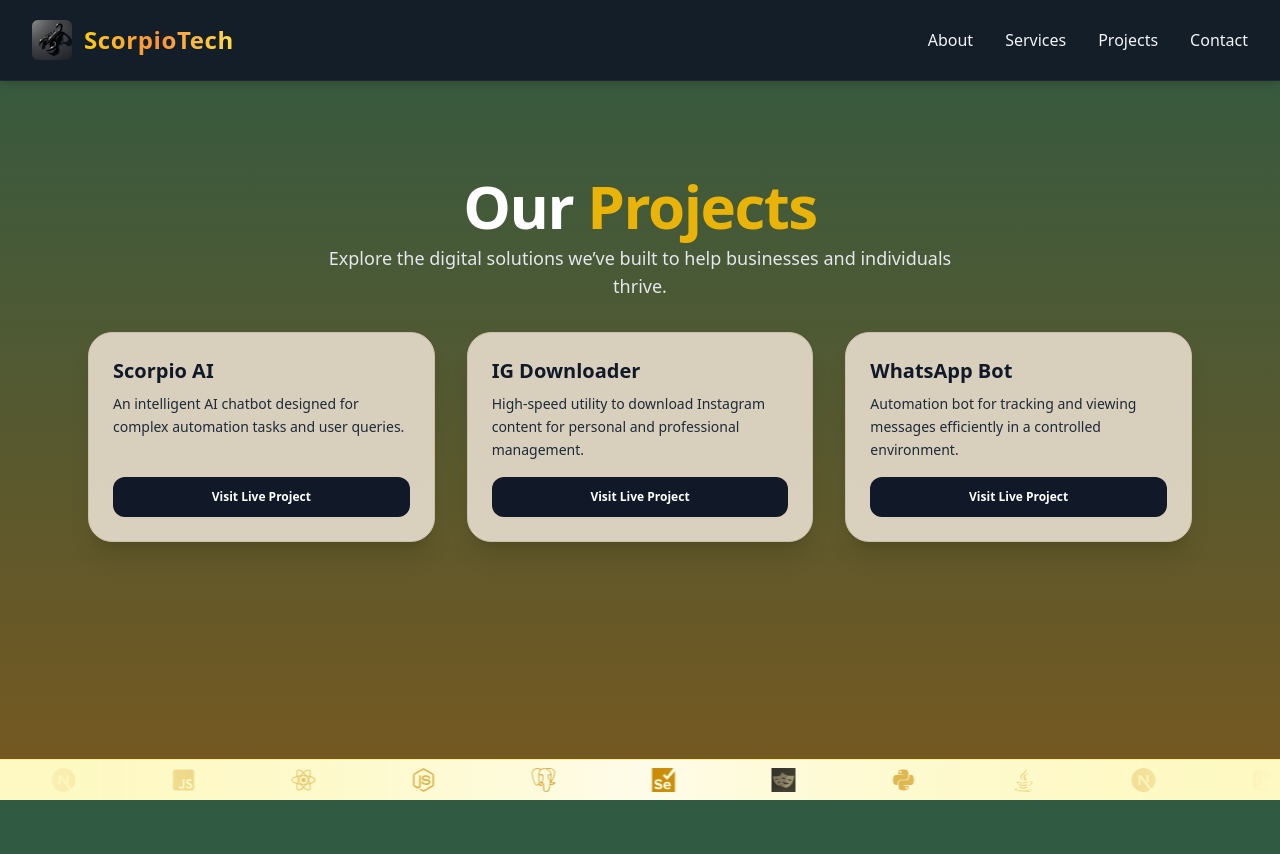
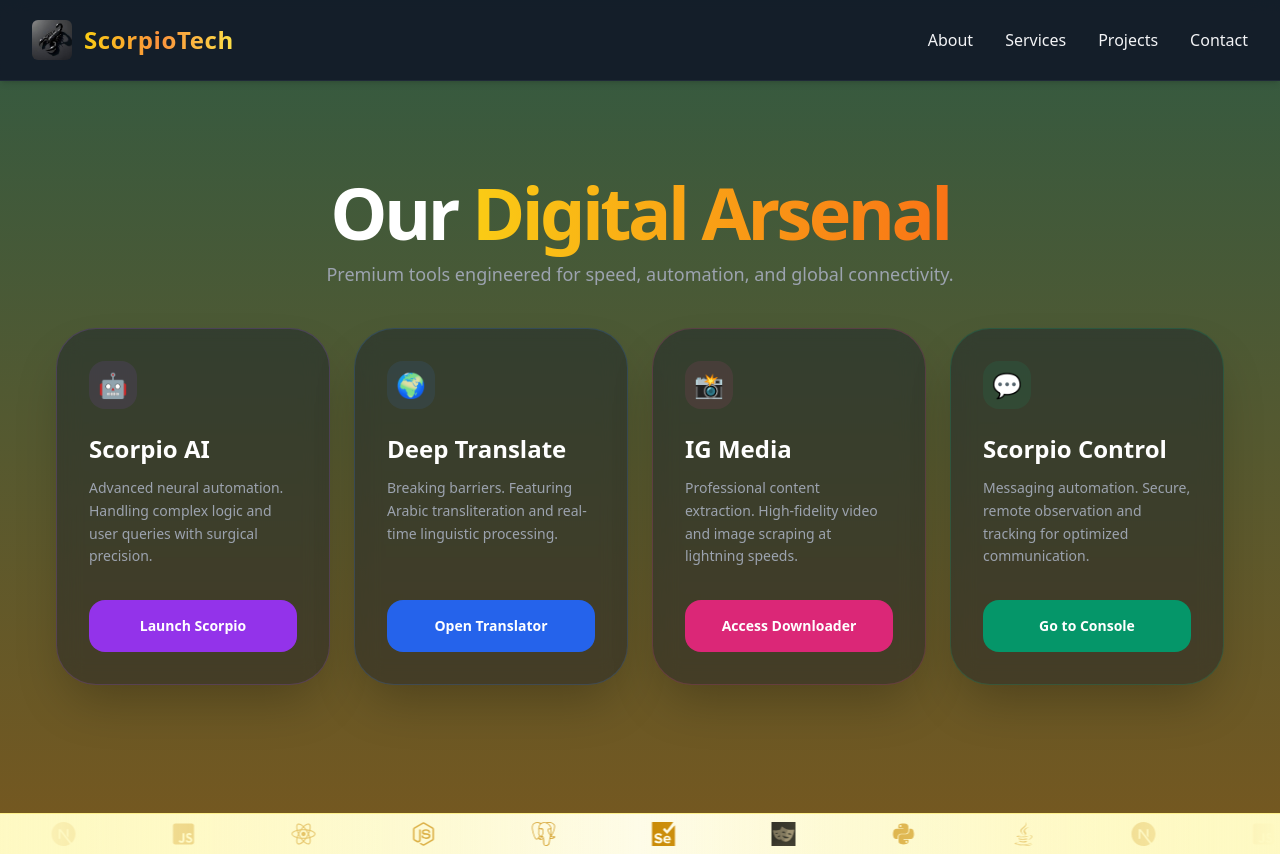
Before and after one commit to Motari2004/Scorpiotech, a Next.js app: page /projects in a window 1280 px wide. Before the commit the page ends 800 px from the top, so only its background shows below. Built offline with nearby package versions, Linux system fonts and the light colour scheme.

Commit message:
Describe what you changed here

```diff
--- a/app/customerbox/page.tsx
+++ b/app/customerbox/page.tsx
@@ -26,8 +26,28 @@ export default function CustomerBoxPage() {
     if (result.success) setIsSubmitted(true);
   };
 
-  const projectOptions = ["Website", "SaaS", "Automation", "Bot", "Backend"];
-  const budgetOptions = ["$20 - $100", "$100 - $500", "$500 - $1k", "$1k - $5k"];
+  // Expanded Professional List
+  const projectOptions = [
+    "Website",
+    "SaaS",
+    "Automation",
+    "Telegram Bot",
+    "WhatsApp Bot",
+    "E-commerce Store",
+    "Personalized AI Chatbot",
+    "Scheduling System",
+    "News/Media Portal",
+    "CRM",
+    "Community Forum",
+    "Internal Business Tools",
+    "Linguistic Tools",
+    "Data Scraper",
+    "Inventory Management",
+    "API Solution"
+
+  ];
+
+  const budgetOptions = ["$20 - $100", "$100 - $500", "$500 - $1k", "$1k - $5k+"];
 
   if (isSubmitted) {
     return (
@@ -42,12 +62,8 @@ export default function CustomerBoxPage() {
   }
 
   return (
-    /* FIX: Used h-[100dvh] (Dynamic Viewport Height).
-      This ensures the box stays centered even when the address bar disappears/appears.
-    */
     <div className="fixed inset-0 h-[100dvh] w-full flex items-center justify-center px-4 z-40 pointer-events-none">
 
-      {/* This inner div is the actual box */}
       <div className="w-full max-w-sm bg-[#e0d7c6]/95 backdrop-blur-md border border-[#cbbfa8] rounded-[2.5rem] shadow-2xl relative overflow-hidden pointer-events-auto">
 
         {/* Progress Header */}
@@ -68,16 +84,18 @@ export default function CustomerBoxPage() {
             </div>
           )}
 
-          {/* STEP 1 */}
+          {/* STEP 1: Project Type Selection */}
           {step === 1 && (
             <div className="space-y-4 animate-in fade-in slide-in-from-bottom-4 duration-300">
               <h2 className="text-xl font-black text-gray-900">Project Type</h2>
-              <div className="grid grid-cols-2 gap-2">
+
+              {/* Added h-48 and overflow-y-auto so the list doesn't break the box height */}
+              <div className="grid grid-cols-2 gap-2 max-h-48 overflow-y-auto pr-1 custom-scrollbar">
                 {projectOptions.map((opt) => (
                   <button
                     key={opt}
                     onClick={() => setFormData({ ...formData, projectType: opt })}
-                    className={`py-3 text-xs font-bold rounded-xl border transition-all active:scale-95 ${
+                    className={`py-3 text-[10px] md:text-xs font-bold rounded-xl border transition-all active:scale-95 ${
                       formData.projectType === opt ? "bg-[#77581f] text-white border-[#77581f] shadow-lg" : "bg-white/40 text-gray-700 border-[#cbbfa8]"
                     }`}
                   >
@@ -85,9 +103,10 @@ export default function CustomerBoxPage() {
                   </button>
                 ))}
               </div>
+
               <textarea
-                className="w-full p-4 text-sm rounded-xl border border-[#cbbfa8] bg-white/50 outline-none h-24 resize-none focus:border-[#77581f] transition-all"
-                placeholder="What are we building today?"
+                className="w-full p-4 text-sm rounded-xl border border-[#cbbfa8] bg-white/50 outline-none h-20 resize-none focus:border-[#77581f] transition-all"
+                placeholder="Tell us a little more about your needs..."
                 value={formData.details}
                 onChange={(e) => setFormData({ ...formData, details: e.target.value })}
               />
@@ -101,7 +120,7 @@ export default function CustomerBoxPage() {
             </div>
           )}
 
-          {/* STEP 2 */}
+          {/* STEP 2: Budget */}
           {step === 2 && (
             <div className="space-y-4 animate-in fade-in slide-in-from-right-4 duration-300">
               <h2 className="text-xl font-black text-gray-900">Budget Range</h2>
@@ -131,7 +150,7 @@ export default function CustomerBoxPage() {
             </div>
           )}
 
-          {/* STEP 3 */}
+          {/* STEP 3: Email */}
           {step === 3 && (
             <form onSubmit={handleSubmit} className="space-y-4 animate-in fade-in slide-in-from-right-4 duration-300">
               <h2 className="text-xl font-black text-gray-900">Contact Info</h2>
@@ -145,7 +164,7 @@ export default function CustomerBoxPage() {
               />
               <div className="bg-white/20 p-3 rounded-lg border border-[#cbbfa8]/30">
                 <p className="text-[10px] text-gray-600 text-center font-bold uppercase leading-tight">
-                   Your requirements will be reviewed with technical precision.
+                   Our engineering team will analyze your project data. We will reach out via email with our feedback and recommended next steps.
                 </p>
               </div>
               <div className="flex gap-3 pt-2">
--- a/app/projects/page.tsx
+++ b/app/projects/page.tsx
@@ -1,71 +1,99 @@
 export default function ProjectsPage() {
   return (
-    /* pt-4 for mobile to bring the title right up to the navbar */
-    <section className="pt-4 md:pt-12 px-4 md:px-6 max-w-6xl mx-auto space-y-8 pb-20">
+    <section className="pt-4 md:pt-12 px-4 md:px-6 max-w-7xl mx-auto space-y-10 pb-20">
 
-      <div className="space-y-2">
-        <h2 className="text-4xl md:text-6xl font-extrabold text-white text-center tracking-tight">
-          Our <span className="text-yellow-500">Projects</span>
+      <div className="space-y-3">
+        <h2 className="text-4xl md:text-7xl font-extrabold text-white text-center tracking-tighter">
+          Our <span className="text-transparent bg-clip-text bg-gradient-to-r from-yellow-400 to-orange-500">Digital Arsenal</span>
         </h2>
-        <p className="text-center text-gray-200 text-sm md:text-lg max-w-2xl mx-auto">
-          Explore the digital solutions we’ve built to help businesses and individuals thrive.
+        <p className="text-center text-gray-400 text-sm md:text-lg max-w-2xl mx-auto font-medium">
+          Premium tools engineered for speed, automation, and global connectivity.
         </p>
       </div>
 
-      {/* grid-cols-1 on small mobile, grid-cols-2 on small tablets, 3 on desktop */}
-      <div className="grid grid-cols-1 sm:grid-cols-2 lg:grid-cols-3 gap-4 md:gap-8 mt-6">
+      <div className="grid grid-cols-1 sm:grid-cols-2 lg:grid-cols-2 xl:grid-cols-4 gap-6 mt-10">
 
-        {/* AI Chatbot */}
-        <div className="bg-[#e0d7c6]/95 backdrop-blur-sm border border-[#cbbfa8] p-6 rounded-3xl shadow-xl flex flex-col justify-between hover:-translate-y-2 transition-all duration-300">
+        {/* Scorpio AI - THEME: PURPLE/AI */}
+        <div className="group bg-slate-900/40 backdrop-blur-md border border-purple-500/20 p-8 rounded-[2.5rem] shadow-2xl flex flex-col justify-between hover:border-purple-500/50 transition-all duration-500">
           <div>
-            <h3 className="text-xl font-black mb-2 text-gray-900">Scorpio AI</h3>
-            <p className="text-gray-800 text-sm leading-relaxed mb-4">
-              An intelligent AI chatbot designed for complex automation tasks and user queries.
+            <div className="w-12 h-12 bg-purple-500/10 rounded-2xl flex items-center justify-center mb-6 group-hover:scale-110 transition-transform">
+              <span className="text-2xl">🤖</span>
+            </div>
+            <h3 className="text-2xl font-bold mb-3 text-white">Scorpio AI</h3>
+            <p className="text-gray-400 text-sm leading-relaxed mb-8">
+              Advanced neural automation. Handling complex logic and user queries with surgical precision.
             </p>
           </div>
           <a
             href="https://scorpioai.vercel.app"
             target="_blank"
             rel="noopener noreferrer"
-            className="inline-block w-full text-center py-3 bg-gray-900 text-white rounded-xl font-bold text-xs hover:bg-black transition-colors"
+            className="w-full text-center py-4 bg-purple-600 text-white rounded-2xl font-bold text-sm hover:bg-purple-500 hover:shadow-[0_0_20px_rgba(168,85,247,0.4)] transition-all"
           >
-            Visit Live Project
+            Launch Scorpio
           </a>
         </div>
 
-        {/* Instagram Video Downloader */}
-        <div className="bg-[#e0d7c6]/95 backdrop-blur-sm border border-[#cbbfa8] p-6 rounded-3xl shadow-xl flex flex-col justify-between hover:-translate-y-2 transition-all duration-300">
+        {/* Deep Translate - THEME: BLUE/GLOBAL */}
+        <div className="group bg-slate-900/40 backdrop-blur-md border border-blue-500/20 p-8 rounded-[2.5rem] shadow-2xl flex flex-col justify-between hover:border-blue-500/50 transition-all duration-500">
           <div>
-            <h3 className="text-xl font-black mb-2 text-gray-900">IG Downloader</h3>
-            <p className="text-gray-800 text-sm leading-relaxed mb-4">
-              High-speed utility to download Instagram content for personal and professional management.
+            <div className="w-12 h-12 bg-blue-500/10 rounded-2xl flex items-center justify-center mb-6 group-hover:scale-110 transition-transform">
+              <span className="text-2xl">🌍</span>
+            </div>
+            <h3 className="text-2xl font-bold mb-3 text-white">Deep Translate</h3>
+            <p className="text-gray-400 text-sm leading-relaxed mb-8">
+              Breaking barriers. Featuring Arabic transliteration and real-time linguistic processing.
+            </p>
+          </div>
+          <a
+            href="https://translator-qr08.onrender.com"
+            target="_blank"
+            rel="noopener noreferrer"
+            className="w-full text-center py-4 bg-blue-600 text-white rounded-2xl font-bold text-sm hover:bg-blue-500 hover:shadow-[0_0_20px_rgba(59,130,246,0.4)] transition-all"
+          >
+            Open Translator
+          </a>
+        </div>
+
+        {/* IG Downloader - THEME: PINK/SOCIAL */}
+        <div className="group bg-slate-900/40 backdrop-blur-md border border-pink-500/20 p-8 rounded-[2.5rem] shadow-2xl flex flex-col justify-between hover:border-pink-500/50 transition-all duration-500">
+          <div>
+            <div className="w-12 h-12 bg-pink-500/10 rounded-2xl flex items-center justify-center mb-6 group-hover:scale-110 transition-transform">
+              <span className="text-2xl">📸</span>
+            </div>
+            <h3 className="text-2xl font-bold mb-3 text-white">IG Media</h3>
+            <p className="text-gray-400 text-sm leading-relaxed mb-8">
+              Professional content extraction. High-fidelity video and image scraping at lightning speeds.
             </p>
           </div>
           <a
             href="https://igdown-01en.onrender.com/"
             target="_blank"
             rel="noopener noreferrer"
-            className="inline-block w-full text-center py-3 bg-gray-900 text-white rounded-xl font-bold text-xs hover:bg-black transition-colors"
+            className="w-full text-center py-4 bg-pink-600 text-white rounded-2xl font-bold text-sm hover:bg-pink-500 hover:shadow-[0_0_20px_rgba(236,72,153,0.4)] transition-all"
           >
-            Visit Live Project
+            Access Downloader
           </a>
         </div>
 
-        {/* WhatsApp Viewing Bot */}
-        <div className="bg-[#e0d7c6]/95 backdrop-blur-sm border border-[#cbbfa8] p-6 rounded-3xl shadow-xl flex flex-col justify-between hover:-translate-y-2 transition-all duration-300">
+        {/* WhatsApp Bot - THEME: GREEN/CHAT */}
+        <div className="group bg-slate-900/40 backdrop-blur-md border border-emerald-500/20 p-8 rounded-[2.5rem] shadow-2xl flex flex-col justify-between hover:border-emerald-500/50 transition-all duration-500">
           <div>
-            <h3 className="text-xl font-black mb-2 text-gray-900">WhatsApp Bot</h3>
-            <p className="text-gray-800 text-sm leading-relaxed mb-4">
-              Automation bot for tracking and viewing messages efficiently in a controlled environment.
+            <div className="w-12 h-12 bg-emerald-500/10 rounded-2xl flex items-center justify-center mb-6 group-hover:scale-110 transition-transform">
+              <span className="text-2xl">💬</span>
+            </div>
+            <h3 className="text-2xl font-bold mb-3 text-white">Scorpio Control</h3>
+            <p className="text-gray-400 text-sm leading-relaxed mb-8">
+              Messaging automation. Secure, remote observation and tracking for optimized communication.
             </p>
           </div>
           <a
             href="https://scorpiocontrol-5fem.onrender.com/"
             target="_blank"
             rel="noopener noreferrer"
-            className="inline-block w-full text-center py-3 bg-gray-900 text-white rounded-xl font-bold text-xs hover:bg-black transition-colors"
+            className="w-full text-center py-4 bg-emerald-600 text-white rounded-2xl font-bold text-sm hover:bg-emerald-500 hover:shadow-[0_0_20px_rgba(16,185,129,0.4)] transition-all"
           >
-            Visit Live Project
+            Go to Console
           </a>
         </div>
 
```
Also changed, not shown: app/page.tsx (+36 -16 lines).
